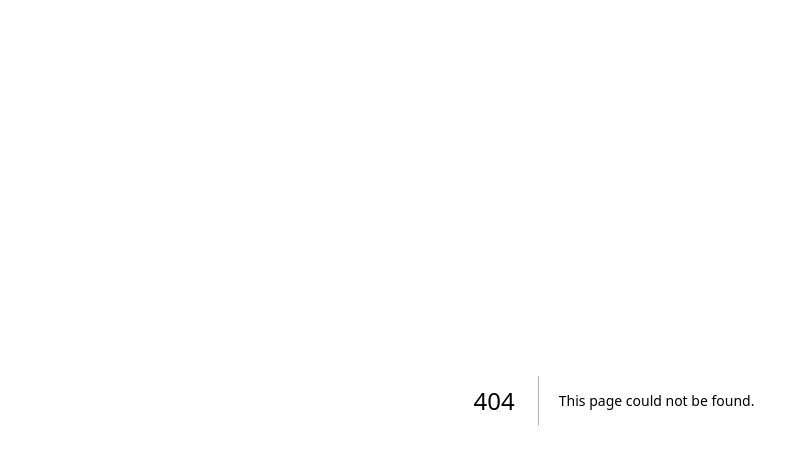
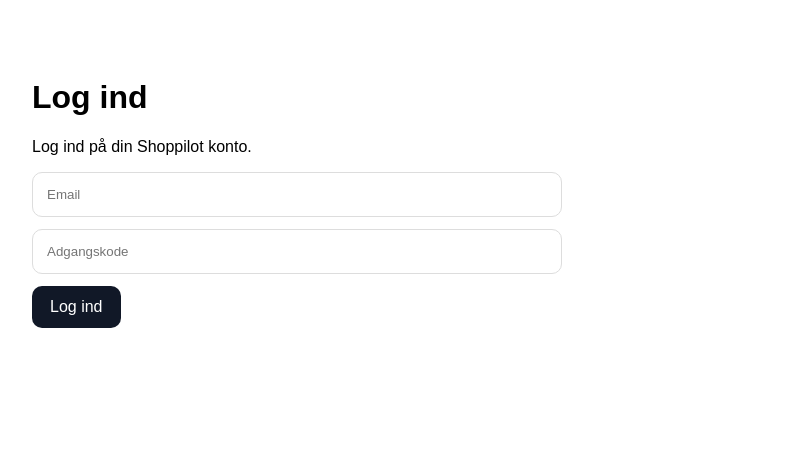
Before and after one commit to postjkhandel-ship-it/shoppilot, a Next.js app: page /login in a window 1280 px wide. Before the commit this address had no page. Shown: the top 464 px of the page, without its empty margins (26-811 px from the left). Built offline with nearby package versions, Linux system fonts and the light colour scheme.

Commit message:
Create page.js

```diff
--- /dev/null
+++ b/app/login/page.js
@@ -0,0 +1,31 @@
+export default function Login() {
+  return (
+    <main style={{ padding: "50px", fontFamily: "Arial", maxWidth: "500px" }}>
+      <h1>Log ind</h1>
+      <p>Log ind på din Shoppilot konto.</p>
+
+      <input placeholder="Email" style={input} />
+      <input placeholder="Adgangskode" type="password" style={input} />
+
+      <a href="/dashboard" style={button}>Log ind</a>
+    </main>
+  );
+}
+
+const input = {
+  display: "block",
+  width: "100%",
+  padding: "14px",
+  marginBottom: "12px",
+  border: "1px solid #ddd",
+  borderRadius: "10px"
+};
+
+const button = {
+  display: "inline-block",
+  background: "#111827",
+  color: "white",
+  padding: "12px 18px",
+  borderRadius: "10px",
+  textDecoration: "none"
+};
```
